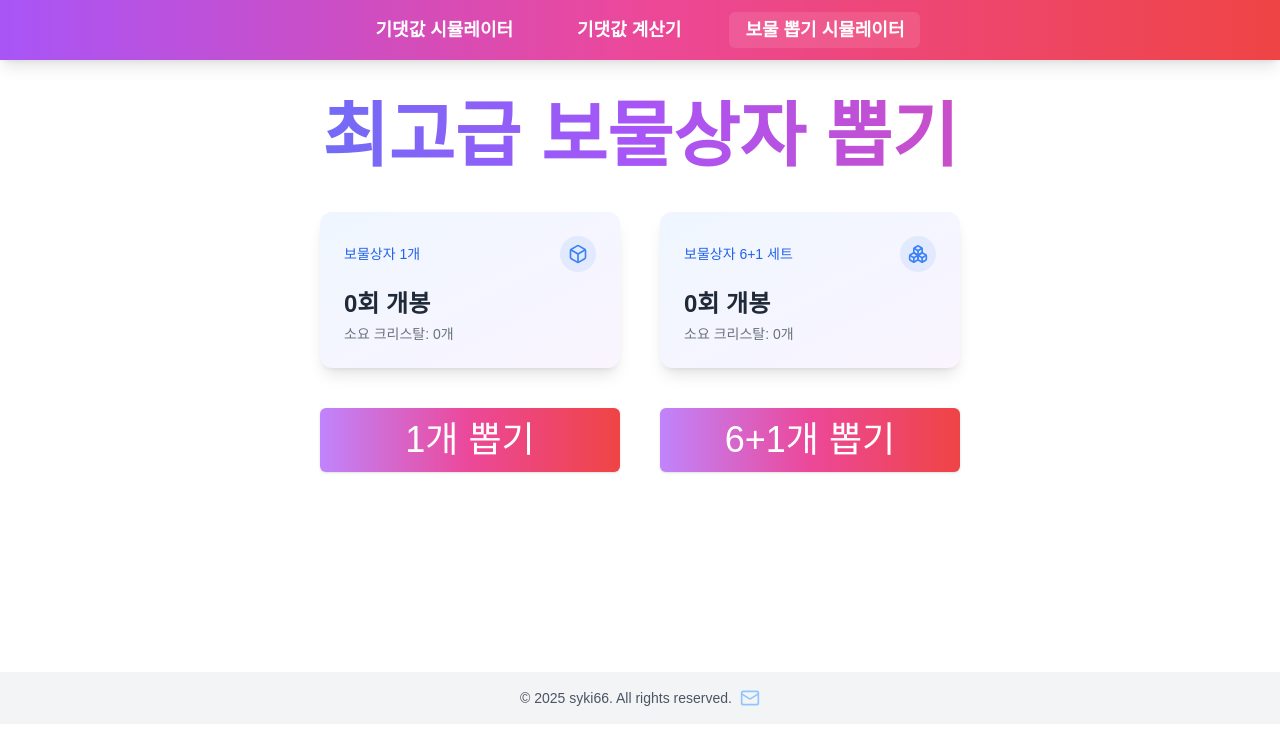
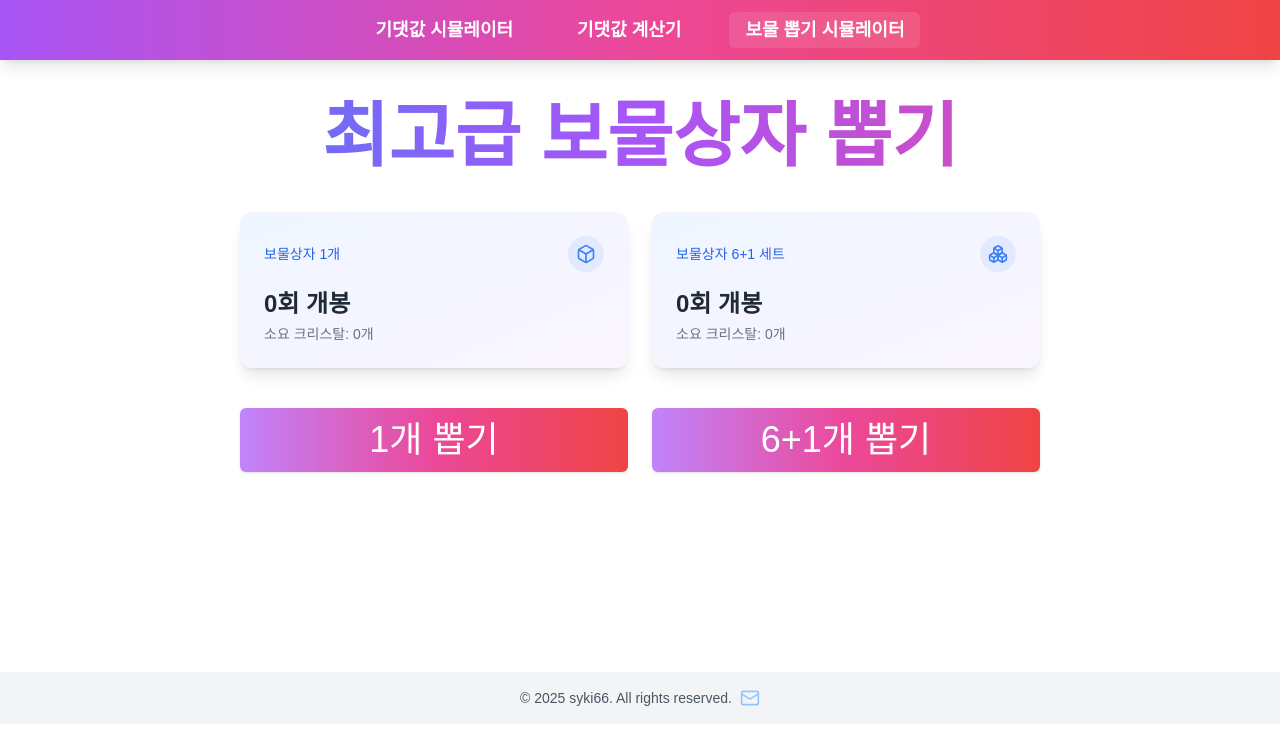
Before and after one commit to syki66/cookierun-crystal-simulator, a Next.js app: page /gacha in a window 1280 px wide. Shown: the top 744 px of the page. Built offline with nearby package versions, Linux system fonts and the light colour scheme.

Commit message:
feat: 404페이지 추가 - 보물뽑기 페이지 대시보드 카드 및 버튼 크기 고정

```diff
--- a/app/gacha/page.tsx
+++ b/app/gacha/page.tsx
@@ -45,7 +45,7 @@ export default function Page() {
   return (
     <>
       <div className="max-w-screen-2xl mx-auto">
-        <div className="grid gap-10 grid-cols-2 md:w-1/2 mx-auto">
+        <div className="grid gap-6 grid-cols-2 md:w-[800px] mx-auto">
           <DashboardCard
             title="보물상자 1개"
             subtext={`소요 크리스탈: ${(singleCount * 25).toLocaleString()}개`}
@@ -62,7 +62,7 @@ export default function Page() {
             icon={Boxes}
           />
         </div>
-        <div className="grid gap-10 grid-cols-2 md:w-1/2 mx-auto mb-10">
+        <div className="grid gap-6 grid-cols-2 md:w-[800px] mx-auto mb-10">
           <Button
             type="submit"
             className="w-full h-16 my-10 text-white text-4xl bg-gradient-to-r from-purple-400 via-pink-500 to-red-500 hover:from-purple-500 hover:via-pink-600 hover:to-red-600"
--- /dev/null
+++ b/app/not-found.tsx
@@ -0,0 +1,19 @@
+import { Button } from '@/components/ui/button';
+import React from 'react';
+
+const NotFound: React.FC = () => {
+  return (
+    <div className="max-w-screen-2xl mx-auto">
+      <h1 className="text-4xl md:text-7xl break-keep font-bold text-transparent bg-clip-text bg-gradient-to-r from-blue-500 via-purple-500 to-pink-500 text-center mt-10 mb-10">
+        잘못된 경로로 접속했습니다
+      </h1>
+      <p className="flex justify-center">
+        <Button className="w-96  h-16 my-10 text-white text-4xl bg-gradient-to-r from-purple-400 via-pink-500 to-red-500 hover:from-purple-500 hover:via-pink-600 hover:to-red-600">
+          홈으로 돌아가기
+        </Button>
+      </p>
+    </div>
+  );
+};
+
+export default NotFound;
```
Also changed, not shown: components/gacha-result-box.tsx (+7 -1 lines).
